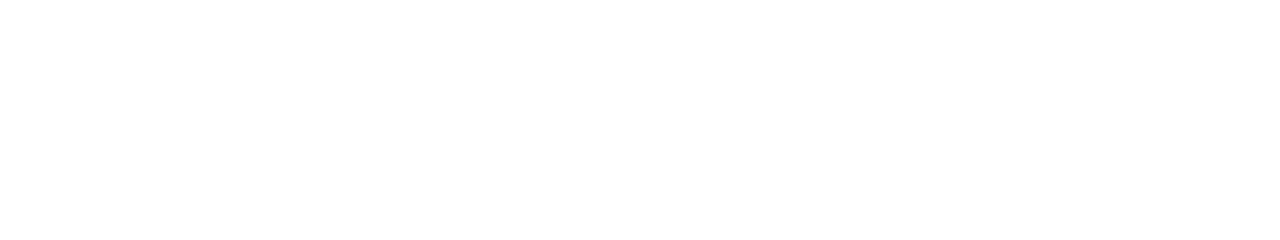
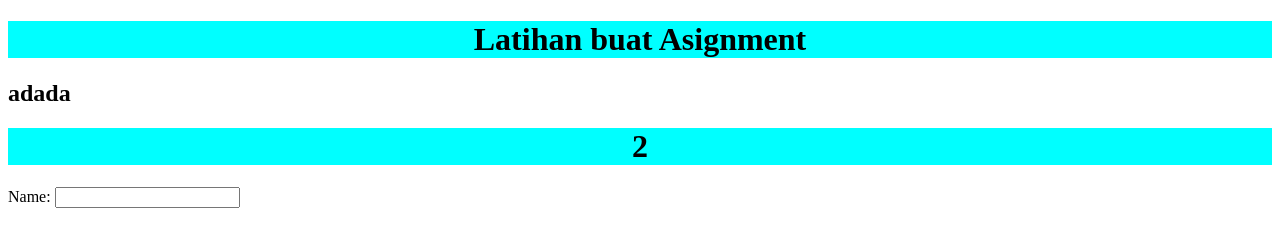
Before and after one commit to Kampus-Merdeka-Software-Engineering/km-feb24-balikpapan-12, a plain HTML site: page index.html in a window 1280 px wide. Drawn offline with Linux system fonts and the light colour scheme.

Commit message:
Dion nyoba 2

```diff
--- a/index.html
+++ b/index.html
@@ -4,8 +4,18 @@
     <meta charset="UTF-8">
     <meta name="viewport" content="width=device-width, initial-scale=1.0">
     <title>Document</title>
+    <link rel="stylesheet" href="style.css">
+
 </head>
 <body>
-    <h1></h1>
+    <h1>Latihan buat Asignment</h1>
+    <h2>adada</h2>
+    <h1>2</h1>
+
+    <form action="">
+        <label for="name">Name:</label>
+<input type="text" id="name" name="name" required>
+    </form>
 </body>
+<script src="script.js"></script>
 </html>
--- a/script.js
+++ b/script.js
@@ -0,0 +1 @@
+alert("Hello! I am an alert box!!");
--- a/style.css
+++ b/style.css
@@ -0,0 +1,9 @@
+h1{
+            text-align: center;
+            background-color: aqua;
+        }
+        @media only screen and (width < 600px) {
+  body {
+    background-color: lightblue;
+  }
+}
```
